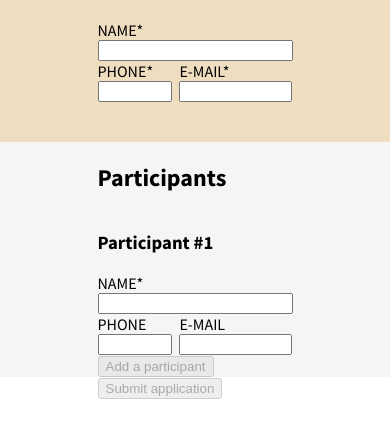
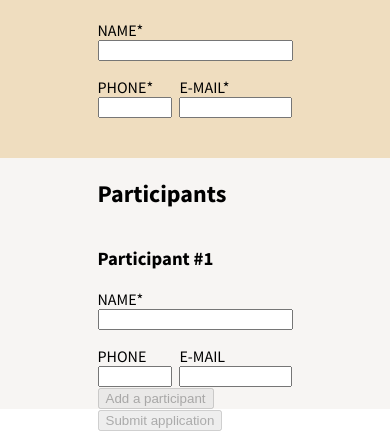
Before and after one commit to edvinpontuslarsson/hbg-works-kodtest, a React (Create React App) app in the folder web/: page / in a window 390 px wide. Shown: the part 181-618 px from the top of the page. Built offline with nearby package versions, Linux system fonts and the light colour scheme; no server answers.

Commit message:
padding-top phone email

```diff
--- a/web/src/App.css
+++ b/web/src/App.css
@@ -18,6 +18,7 @@ main {
 
 .phone-and-email {
   display: flex;
+  padding-top: 1rem;
 }
 
 .phone-and-email > div:first-child {
```
